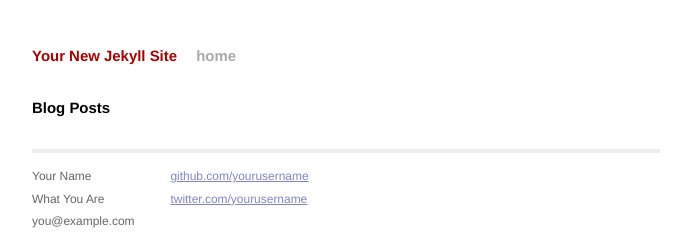
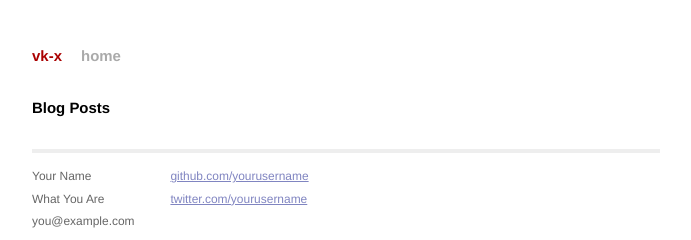
Before and after one commit to vk-x/vk-x.github.io, a Jekyll site: the page built from index.html, in a window 1280 px wide. Shown: the top 240 px of the page, without its empty margins (294-985 px from the left). Built offline with Jekyll 4.4.1, drawn with Linux system fonts in a browser that asks for light colours; Markdown is read by kramdown in place of the engine named in the settings.

Commit message:
chore(meta): rename to vk-x
Rename from "Your New Jekyll Site" to "vk-x".

```diff
--- a/_config.yml
+++ b/_config.yml
@@ -1,3 +1,3 @@
-name: Your New Jekyll Site
+name: vk-x
 markdown: redcarpet
 pygments: true
--- a/index.html
+++ b/index.html
@@ -1,6 +1,6 @@
 ---
 layout: default
-title: Your New Jekyll Site
+title: vk-x
 ---
 
 <div id="home">
```
